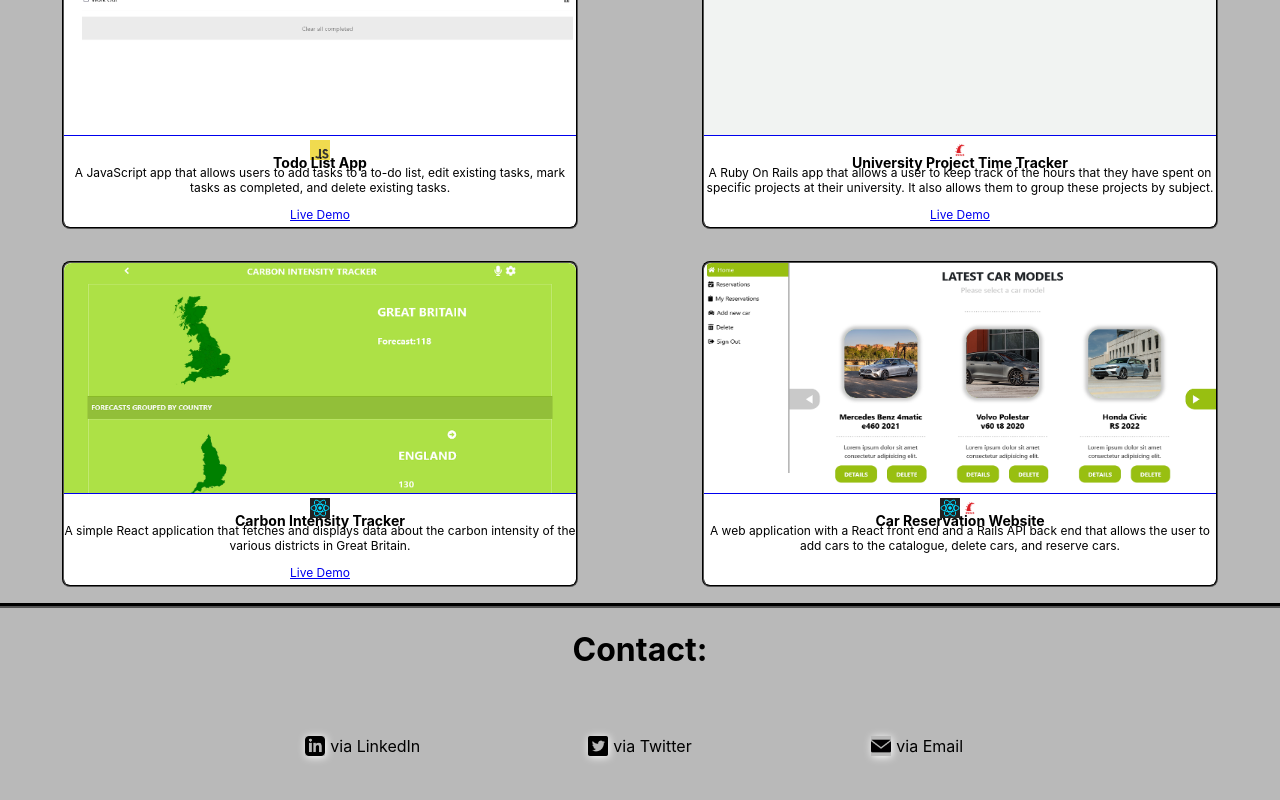
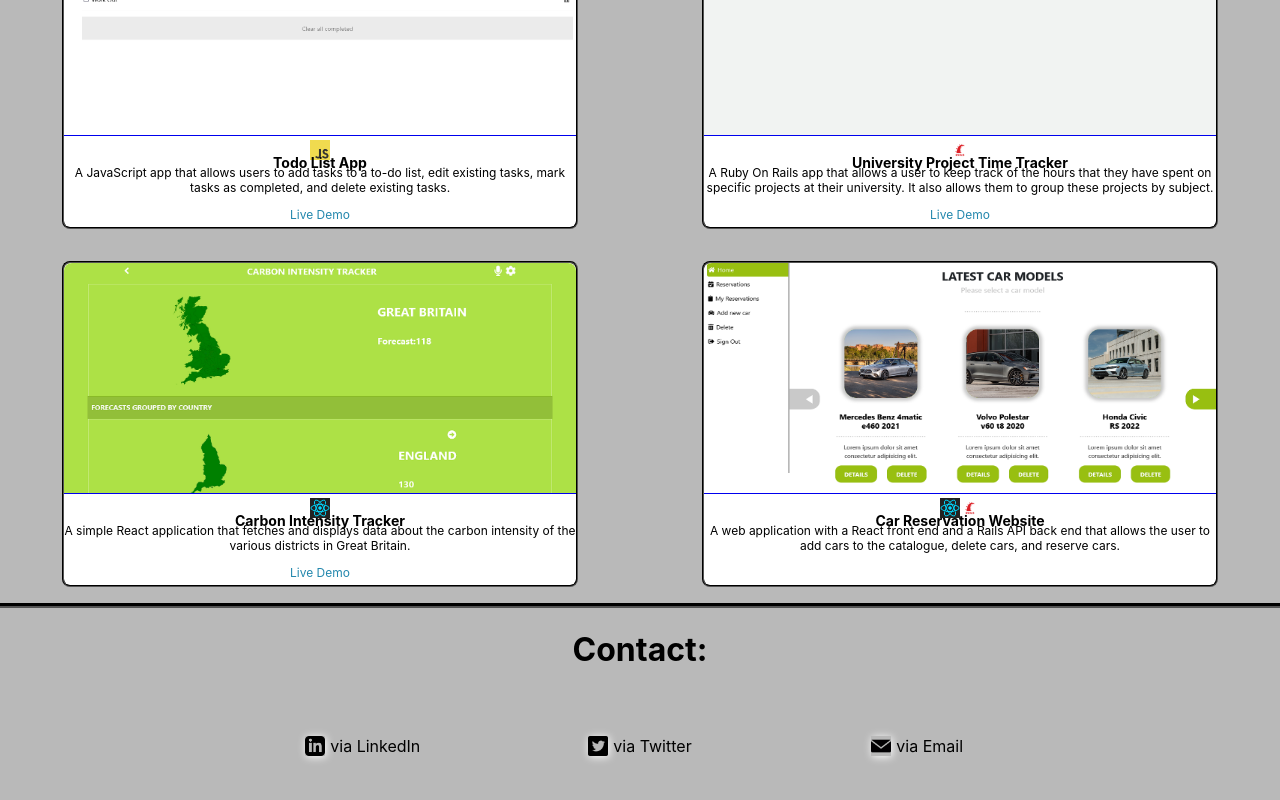
Before and after one commit to YuvrajM108/my-portfolio, a React (Create React App) app: page / in a window 1280 px wide. Shown: the part 740-1540 px from the top of the page. Built offline with nearby package versions, Linux system fonts and the light colour scheme.

Commit message:
Style live demo link

```diff
--- a/src/App.css
+++ b/src/App.css
@@ -154,6 +154,15 @@ p.project-desc {
   overflow: hidden;
 }
 
+a.live-demo {
+  color: rgb(35, 135, 173);
+  text-decoration: none;
+}
+
+a.live-demo:hover {
+  font-weight: 500;
+}
+
 img.lang-image {
   width: 30px;
   margin: 0;
```
